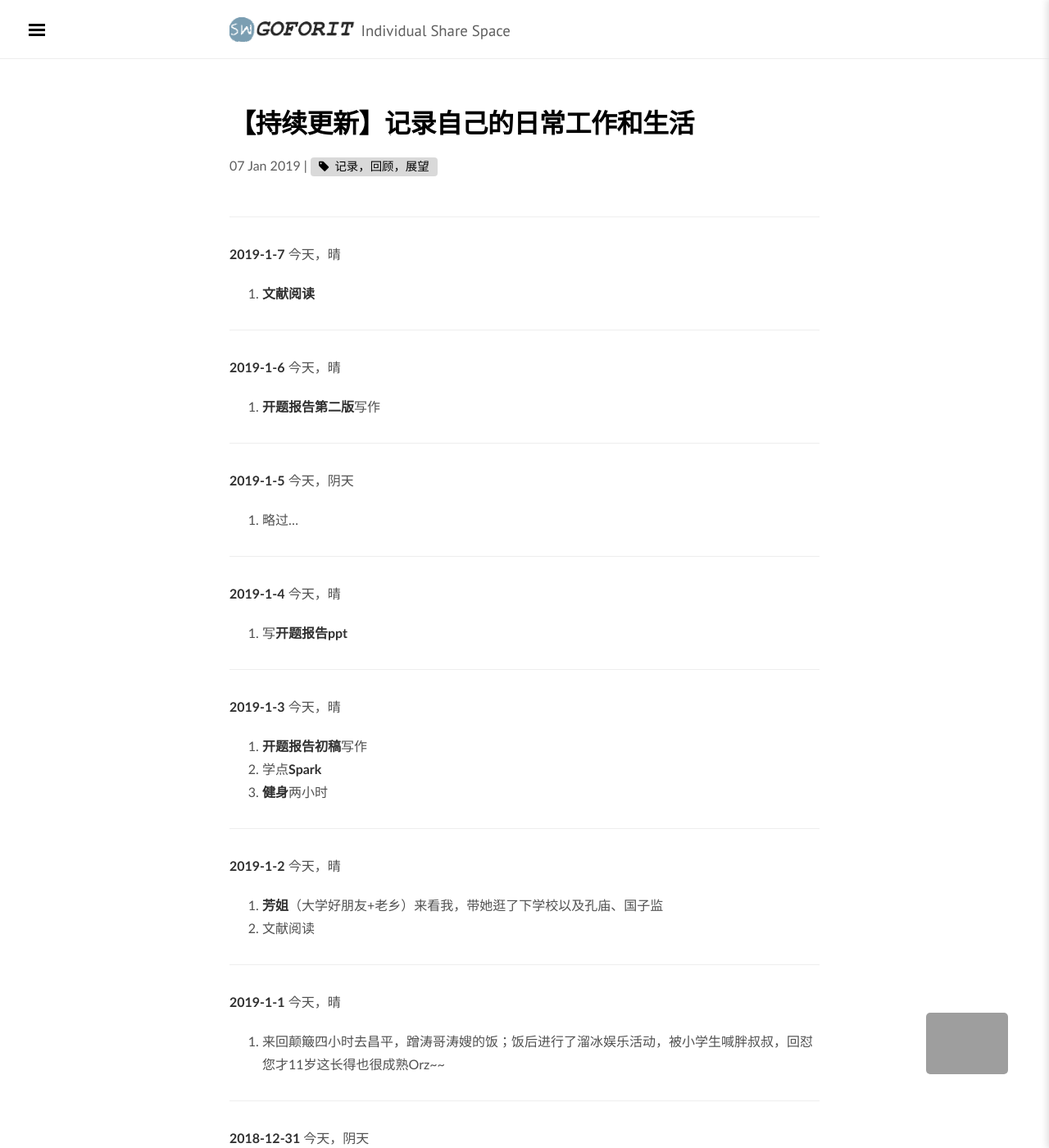
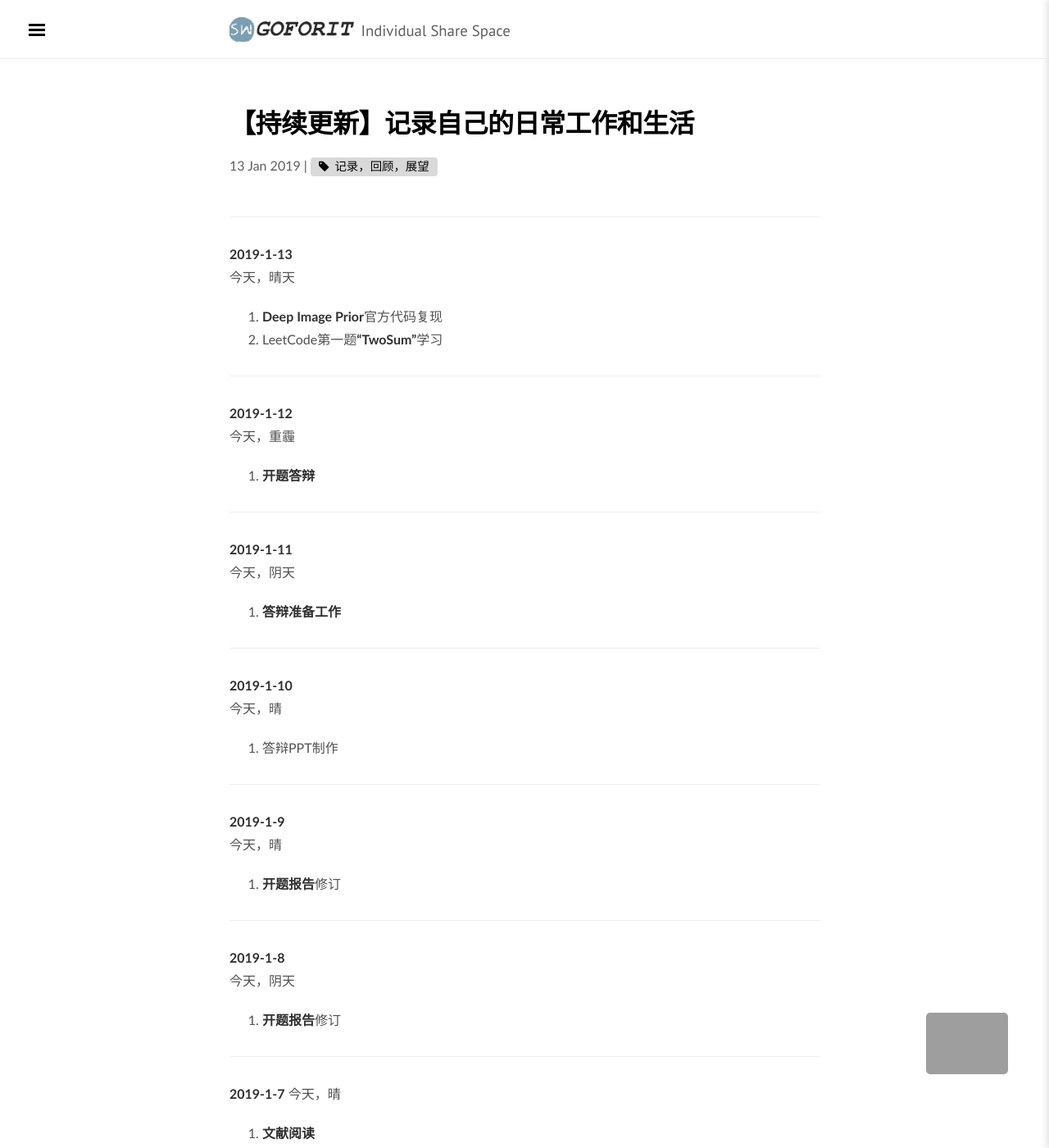
Before and after one commit to illust/illust.github.io, a Jekyll site: the page built from _posts/2019-1-13-works.md, in a window 1280 px wide and 1400 px high. Shown: the whole window at 82% size. Built offline with Jekyll 4.4.1, drawn with Linux system fonts in a browser that asks for light colours; nearby versions of some CDN libraries; some web fonts are replaced; comment, search, counter and statistics services are not loaded.

Commit message:
add several days works

```diff
--- a/_posts/2019-1-7-works.md
+++ b/_posts/2019-1-13-works.md
@@ -5,6 +5,37 @@ categories: [dailyposts]
 excerpt: 回到写日记的年月里，fight！
 tags: [记录，回顾，展望]
 ---
+----------------------------
+**2019-1-13**
+今天，晴天
+1.    **Deep Image Prior**官方代码复现
+2.    LeetCode第一题**"TwoSum"**学习
+
+----------------------------
+**2019-1-12**
+今天，重霾
+1.    **开题答辩**
+
+----------------------------
+**2019-1-11**
+今天，阴天
+1.    **答辩准备工作**
+
+----------------------------
+**2019-1-10**
+今天，晴
+1.    答辩PPT制作
+
+----------------------------
+**2019-1-9**
+今天，晴
+1.    **开题报告**修订
+
+----------------------------
+**2019-1-8**
+今天，阴天
+1.    **开题报告**修订
+
 ----------------------------
 **2019-1-7**
 今天，晴
```
